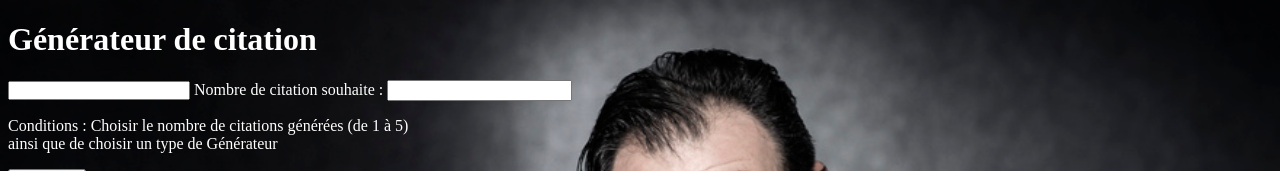
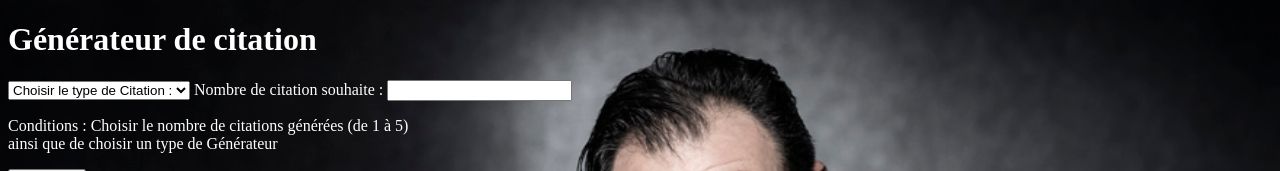
Before and after one commit to yvanxute/P5javaScript, a plain HTML site: page Step2/index.html in a window 1280 px wide. Shown: the top 171 px of the page. Drawn offline with Linux system fonts and the light colour scheme.

Commit message:
Add files via upload

```diff
--- a/Step2/citations.js
+++ b/Step2/citations.js
@@ -175,11 +175,8 @@ const Citation = {
                 message: ""
             };
             Citation.dom.error.innerHTML = '';
-            // console.log('value select', el)
             if (el == 'default') {
                 typeChoice.message = "merci de choisir un generateur ";
-                // message = 'merci de bien vouloir choisir un generateur';
-
                 typeChoice.choice = false;
 
             } else if (el == 'kaamelott') {
@@ -191,7 +188,6 @@ const Citation = {
                 typeChoice.message = 'bravo maintenant merci de bien choisir le nombre de citation a generer';
                 typeChoice.choice = el;
             }
-            //Citation.dom.error.innerHTML = message
             return typeChoice;
 
 
@@ -249,8 +245,6 @@ const Citation = {
                         );
                         Citation.methods.suiteEvent();
                     }
-                    // var citationNb = (i+1) +"-"+ citation;
-
                     divHtml.innerHTML = citation;
                     // Chaque nouvel div(citation) aura une ID qui commance par 0 et non par 1
                     divHtml.setAttribute("id", "citation" + i)
--- a/Step2/index.html
+++ b/Step2/index.html
@@ -12,7 +12,7 @@
 
 <body>
     <h1 class="color">Générateur de citation</h1>
-    <select class= "color" name="" id="chCit" onchange="Citation.methods.checkType(this.value)" id="TAB1" tabindex="1" onkeyup="autoTab(2, this.size, this.value)">
+    <select name="" id="chCit" onchange="Citation.methods.checkType(this.value)" id="TAB1" tabindex="1" onkeyup="autoTab(2, this.size, this.value)">
         <option value="default" id="option1">Choisir le type de Citation :</option>
         <option value="kaamelott2" id="option2">kaamelott2</option>
         <option value="kaamelott" id="option3">kaamelott</option>
```
